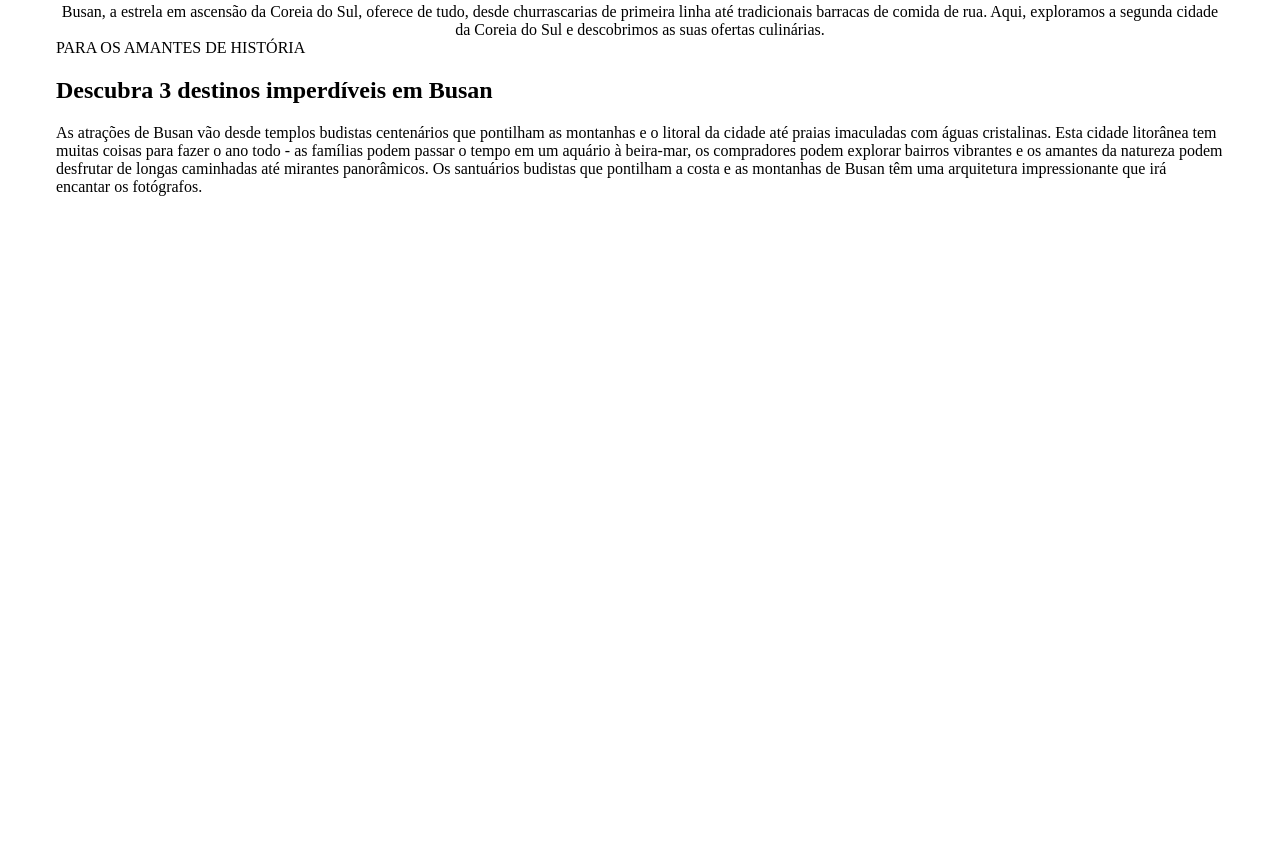
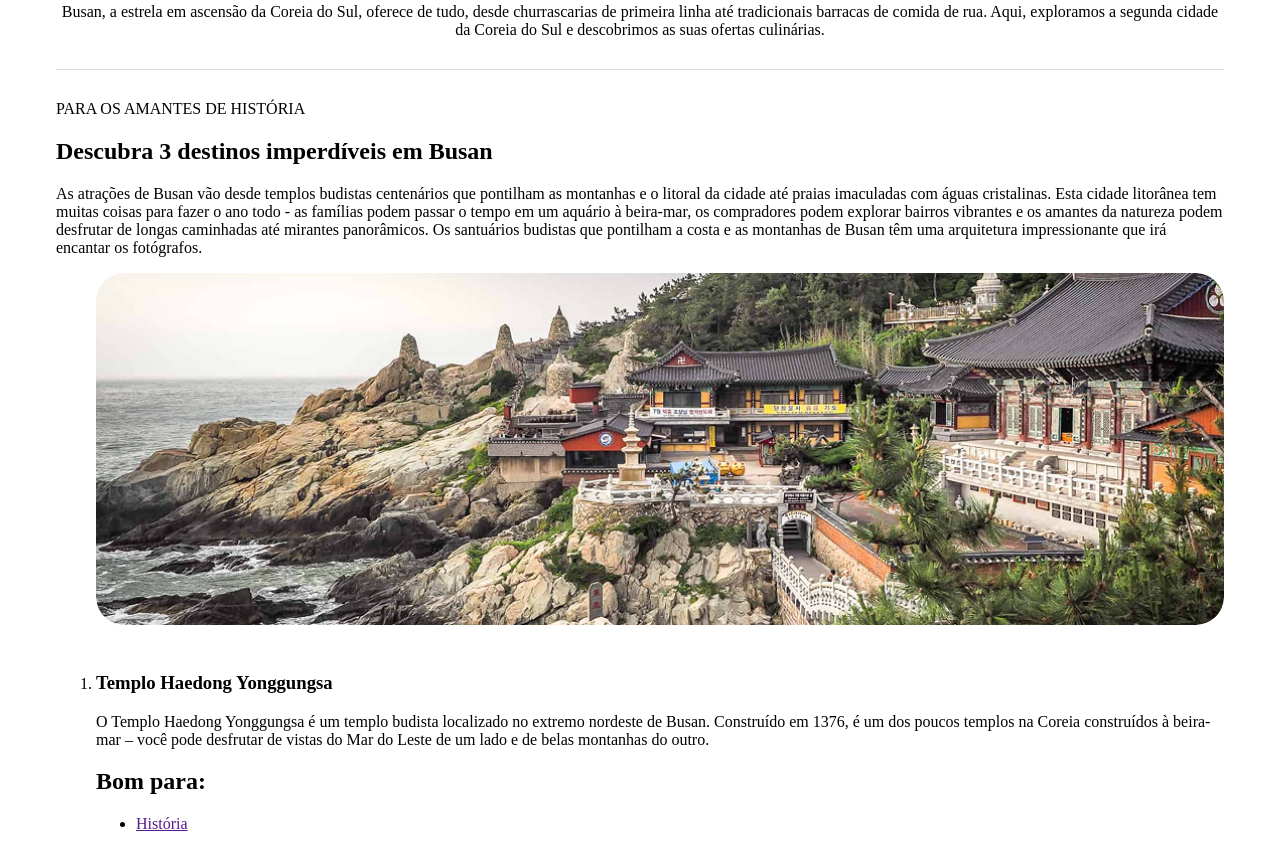
Before and after one commit to maathxx/projeto-pageturismo, a plain HTML site: page index.html in a window 1280 px wide. Shown: the part 1058-1925 px from the top of the page. Before the commit the page ends 1342 px from the top, so only its background shows below. Drawn offline with Linux system fonts and the light colour scheme.

Commit message:
adicionei informações sobre o primeiro templo

```diff
--- a/index.html
+++ b/index.html
@@ -36,10 +36,35 @@
            <h1>
                 Descubra 3 destinos imperdíveis em Busan
            </h1>
-           <p>
+           <p class="description ">
                 As atrações de Busan vão desde templos budistas centenários que pontilham as montanhas e o litoral da cidade até praias imaculadas com águas cristalinas. Esta cidade litorânea tem muitas coisas para fazer o ano todo - as famílias podem passar o tempo em um aquário à beira-mar, os compradores podem explorar bairros vibrantes e os amantes da natureza podem desfrutar de longas caminhadas até mirantes panorâmicos.
                 Os santuários budistas que pontilham a costa e as montanhas de Busan têm uma arquitetura impressionante que irá encantar os fotógrafos.
            </p>
+
+           <main>
+           <div id="card-travel">
+
+            <ol>
+            <img src="assets/image 2 (1).png" alt="Imagem do Templo">
+                <li>
+                    <h3>Templo Haedong Yonggungsa </h3>
+                </li>
+
+                <p>
+                    O Templo Haedong Yonggungsa é um templo budista localizado no extremo nordeste de Busan. Construído em 1376, é um dos poucos templos na Coreia construídos à beira-mar – você pode desfrutar de vistas do Mar do Leste de um lado e de belas montanhas do outro.
+                </p>
+
+                <h2>Bom para:</h2>
+                <ul>
+                    <li type="disc">
+                        <a href="">História</a>
+                    </li>
+                </ul>
+
+            </ol>
+
+           </div>
+           </main>
         </section>
      </div>
 
--- a/style.css
+++ b/style.css
@@ -20,3 +20,11 @@ footer {
     text-align: center;
     text-size-adjust: initial;
 }
+
+.divider {
+    width: 100%;
+    height: 1px;
+    margin: 30px 0;
+    background-color: #d9d9d9;
+    /* cria uma linha divisoria */
+}
```
Also changed, not shown: assets/image 2 (1).png (added), assets/image 3.png (added), assets/image 4.png (added).
